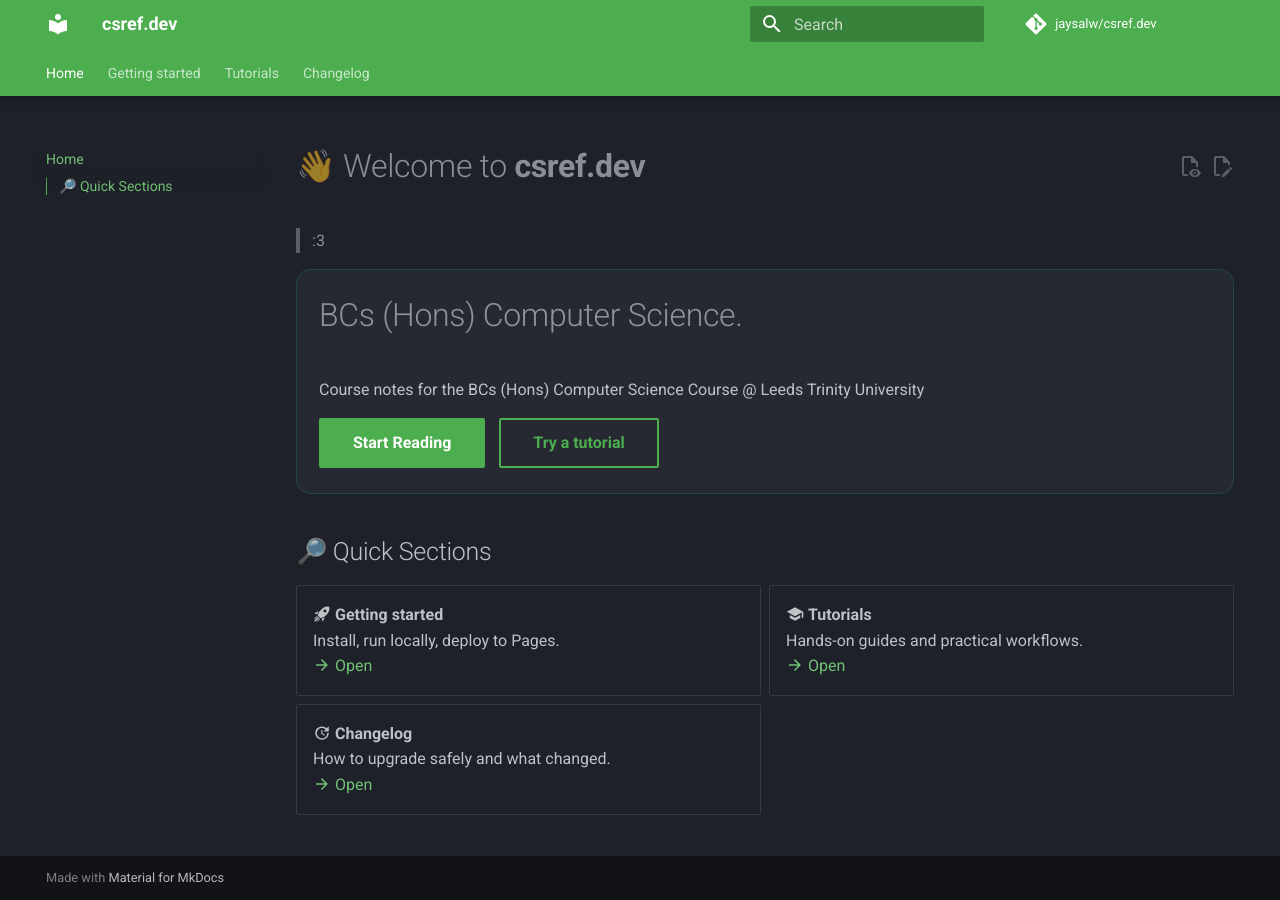
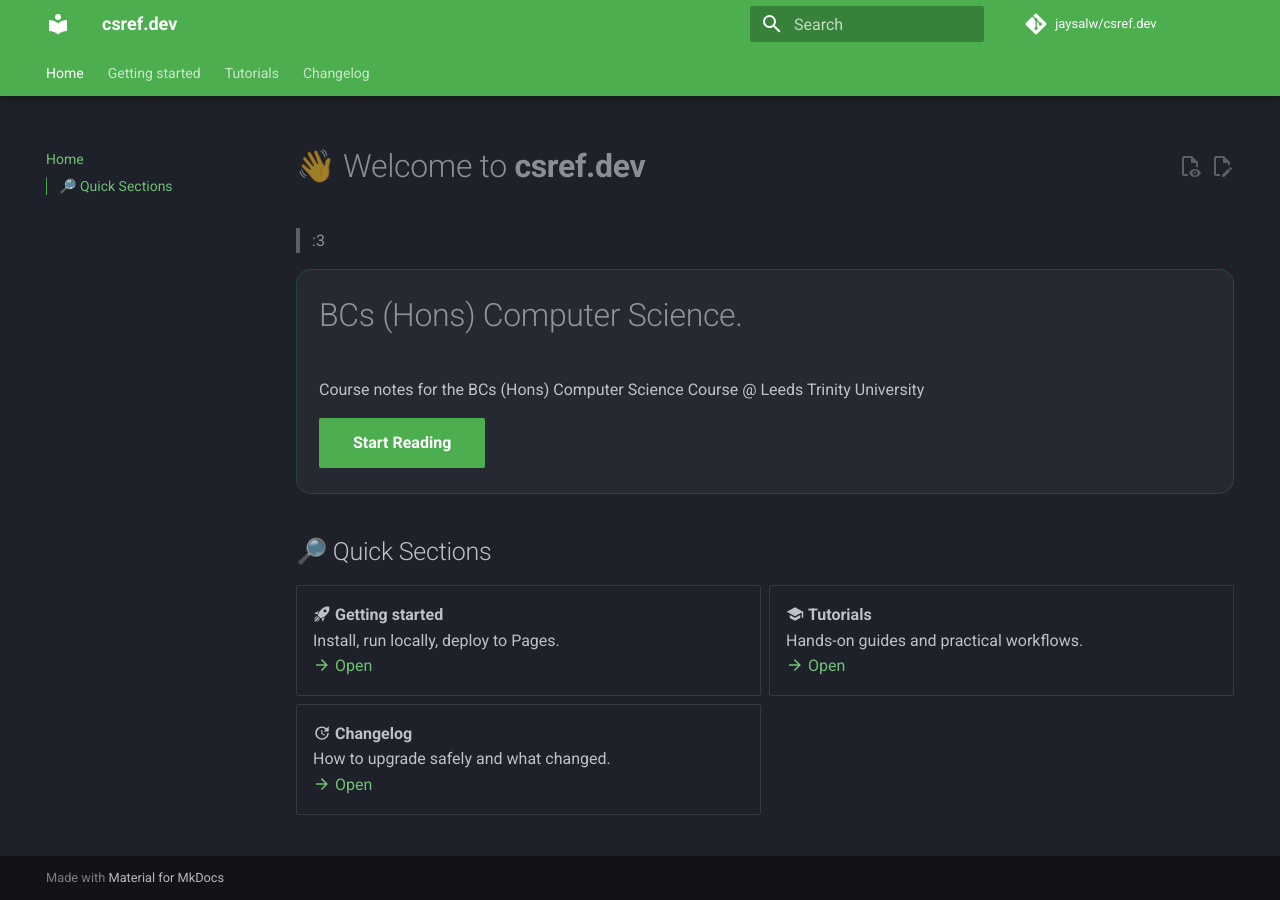
Before and after one commit to jaysalw/csref.dev, an MkDocs documentation site: the page built from docs/index.md, in a window 1280 px wide. Built offline with MkDocs 1.6.1 and Material for MkDocs 9.7.7, drawn with Linux system fonts in a browser that asks for light colours; comment, search, counter and statistics services are not loaded.

Commit message:
fix: remove 'Try a tutorial' link from the hero section for cleaner presentation

```diff
--- a/docs/index.md
+++ b/docs/index.md
@@ -12,7 +12,6 @@
   <h1>BCs (Hons) Computer Science.</h1>
   <p>Course notes for the BCs (Hons) Computer Science Course @ Leeds Trinity University</p>
   <a class="md-button md-button--primary" href="how_it_works/">Start Reading</a>
-  <a class="md-button" href="tutorials/blogs/">Try a tutorial</a>
 </div>
 
 ## 🔎 Quick Sections
```
